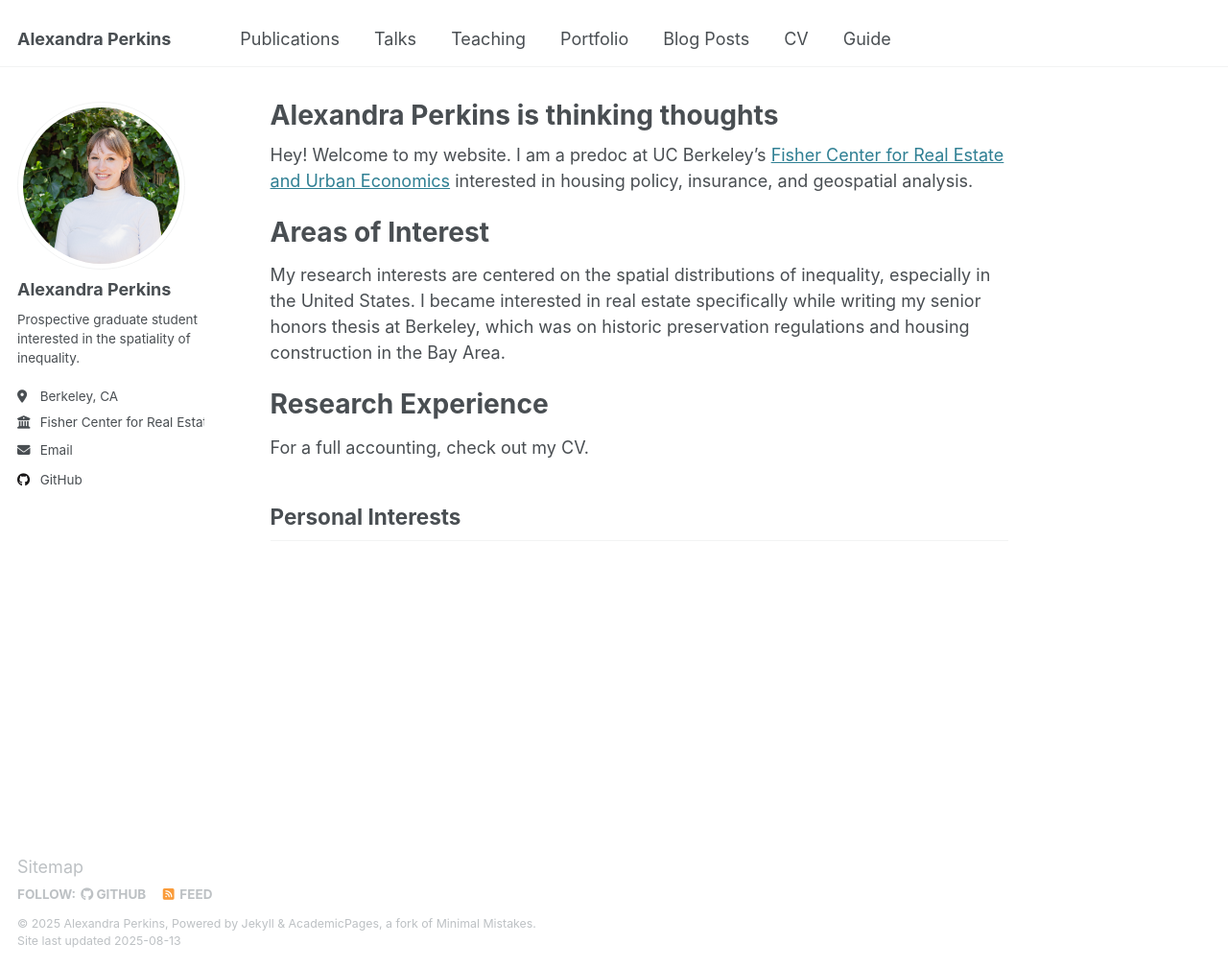
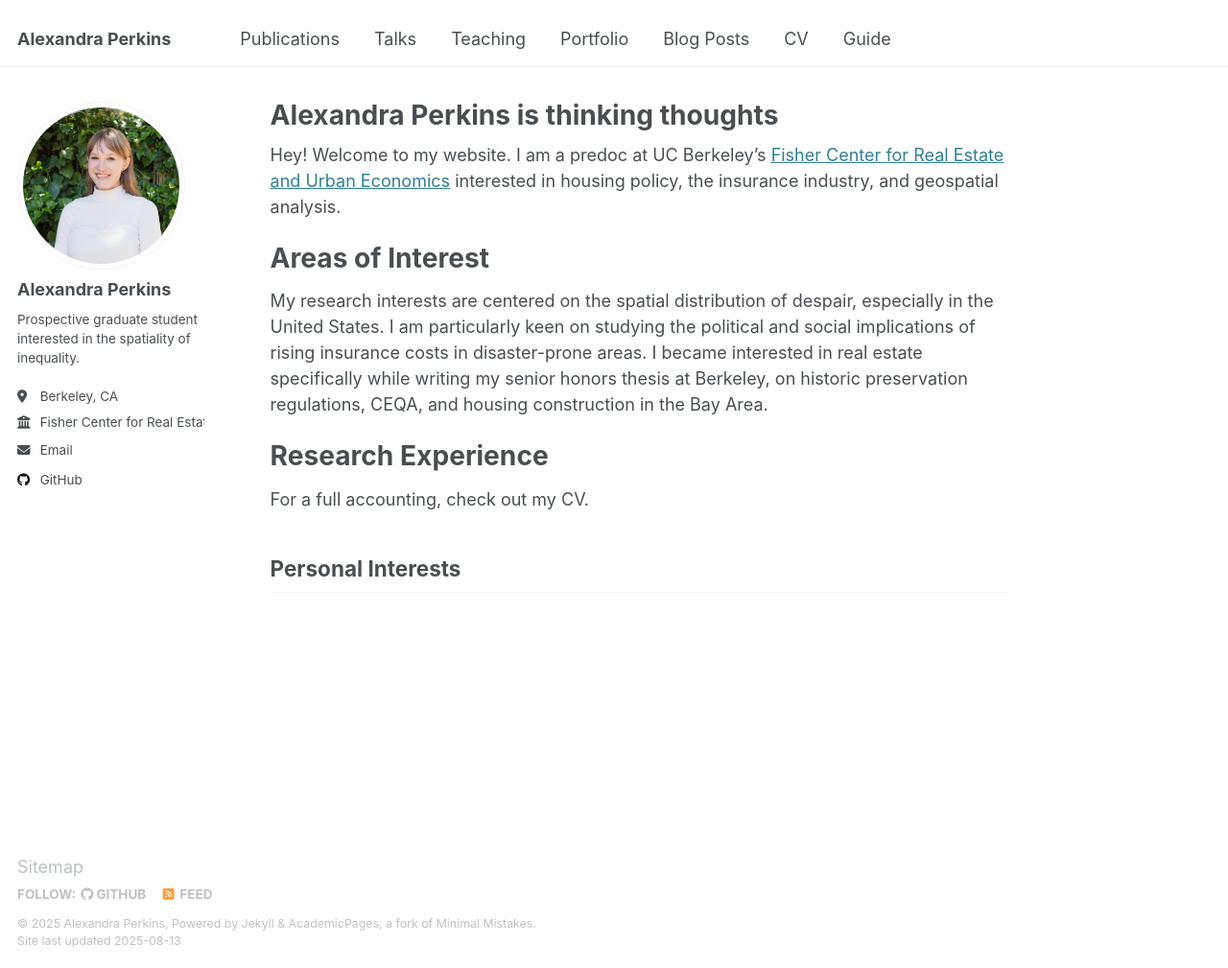
Before and after one commit to perkinsalex/perkinsalex.github.io, a Jekyll site: the page built from _pages/about.md, in a window 1280 px wide and 1009 px high. Shown: the whole window at 96% size. Built offline with Jekyll 4.4.1, drawn with Linux system fonts in a browser that asks for light colours.

Commit message:
Update about.md

```diff
--- a/_pages/about.md
+++ b/_pages/about.md
@@ -7,11 +7,11 @@ redirect_from:
   - /about.html
 ---
 
-Hey! Welcome to my website. I am a predoc at UC Berkeley's [Fisher Center for Real Estate and Urban Economics](https://haas.berkeley.edu/realestate/) interested in housing policy, insurance, and geospatial analysis.
+Hey! Welcome to my website. I am a predoc at UC Berkeley's [Fisher Center for Real Estate and Urban Economics](https://haas.berkeley.edu/realestate/) interested in housing policy, the insurance industry, and geospatial analysis.
 
 Areas of Interest
 ======
-My research interests are centered on the spatial distributions of inequality, especially in the United States. I became interested in real estate specifically while writing my senior honors thesis at Berkeley, which was on historic preservation regulations and housing construction in the Bay Area.
+My research interests are centered on the spatial distribution of despair, especially in the United States. I am particularly keen on studying the political and social implications of rising insurance costs in disaster-prone areas. I became interested in real estate specifically while writing my senior honors thesis at Berkeley, on historic preservation regulations, CEQA, and housing construction in the Bay Area.
 
 Research Experience
 ======
```
